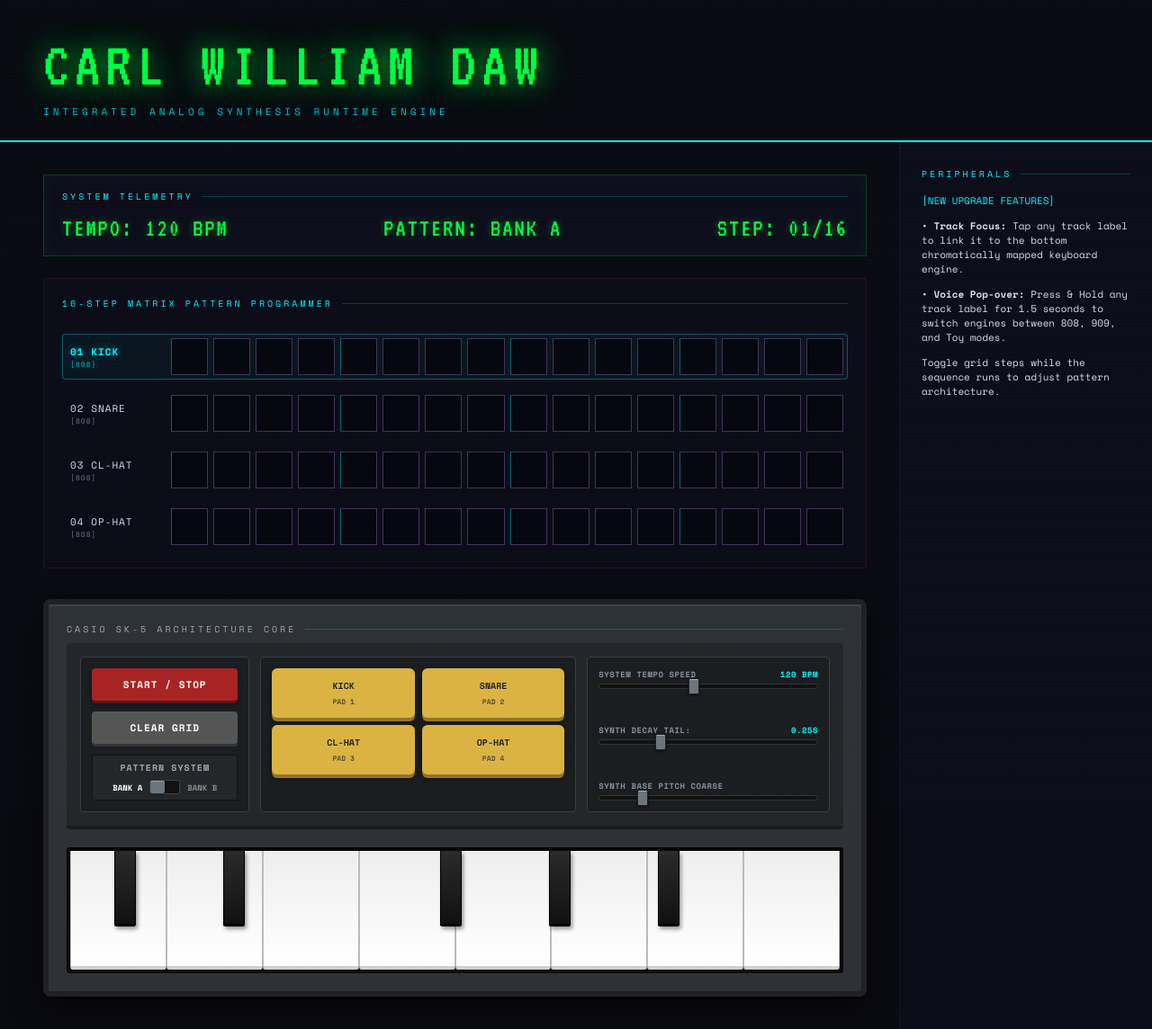
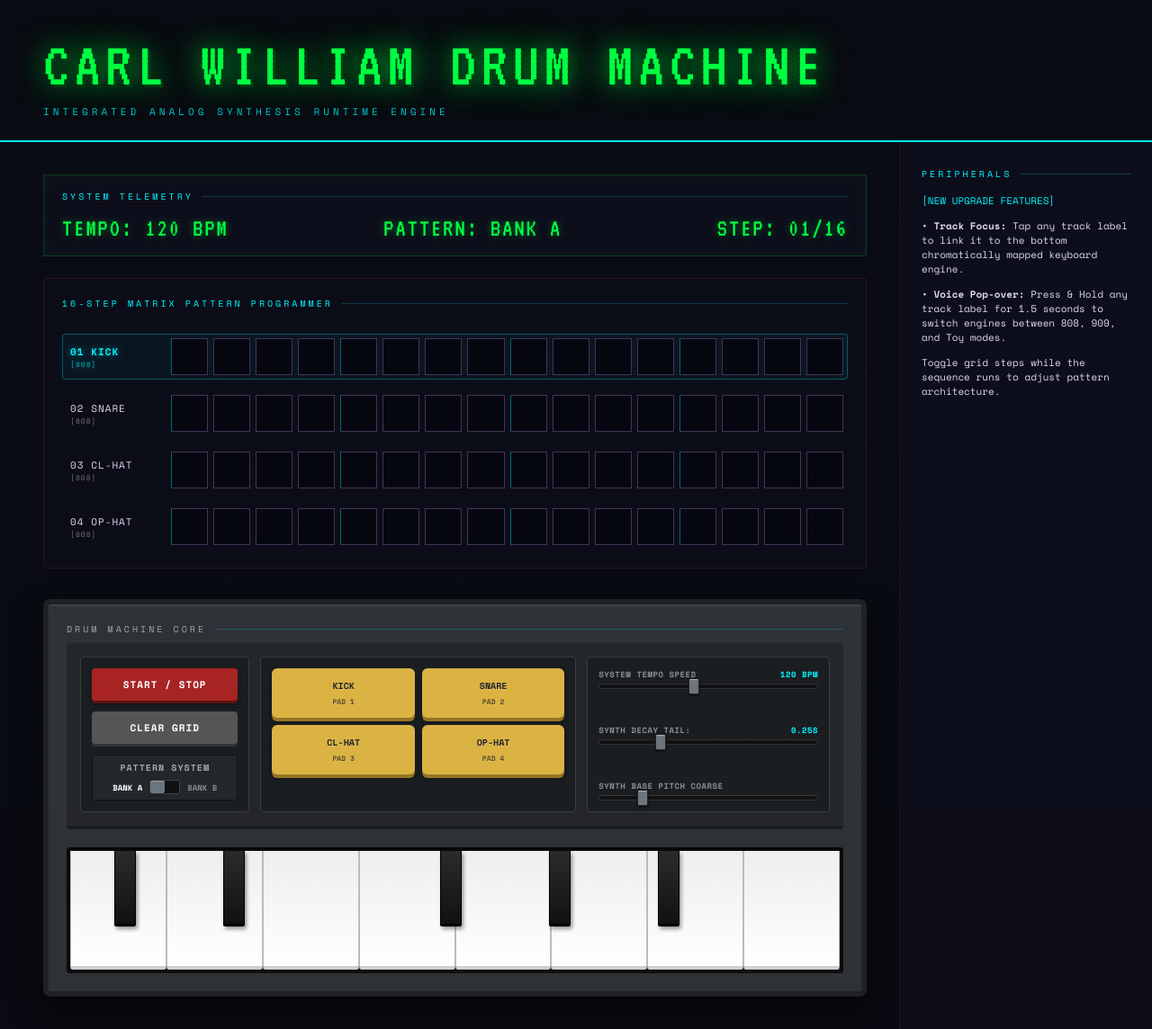
Before and after one commit to Ahlers94/carl-william-music, a Jekyll site: the page drum-machine.html, which Jekyll copies as it is, in a window 1280 px wide. Shown: the whole page at 90% size. Built offline with Jekyll 4.4.1, drawn with Linux system fonts in a browser that asks for light colours.

Commit message:
Update drum-machine.html

```diff
--- a/drum-machine.html
+++ b/drum-machine.html
@@ -560,7 +560,7 @@
 <body>
 
     <header>
-        <div class="artist-name">CARL WILLIAM DAW</div>
+        <div class="artist-name">CARL WILLIAM DRUM MACHINE</div>
         <div class="artist-tagline">INTEGRATED ANALOG SYNTHESIS RUNTIME ENGINE</div>
     </header>
 
@@ -602,7 +602,7 @@
                 </div>
 
                 <div id="sk5-app-container">
-                    <div class="section-label" style="color: #a0a6af; margin-bottom: 8px;">CASIO SK-5 ARCHITECTURE CORE</div>
+                    <div class="section-label" style="color: #a0a6af; margin-bottom: 8px;">DRUM MACHINE CORE</div>
                     <div class="control-panel">
 
                         <div class="panel-section left-controls">
```
